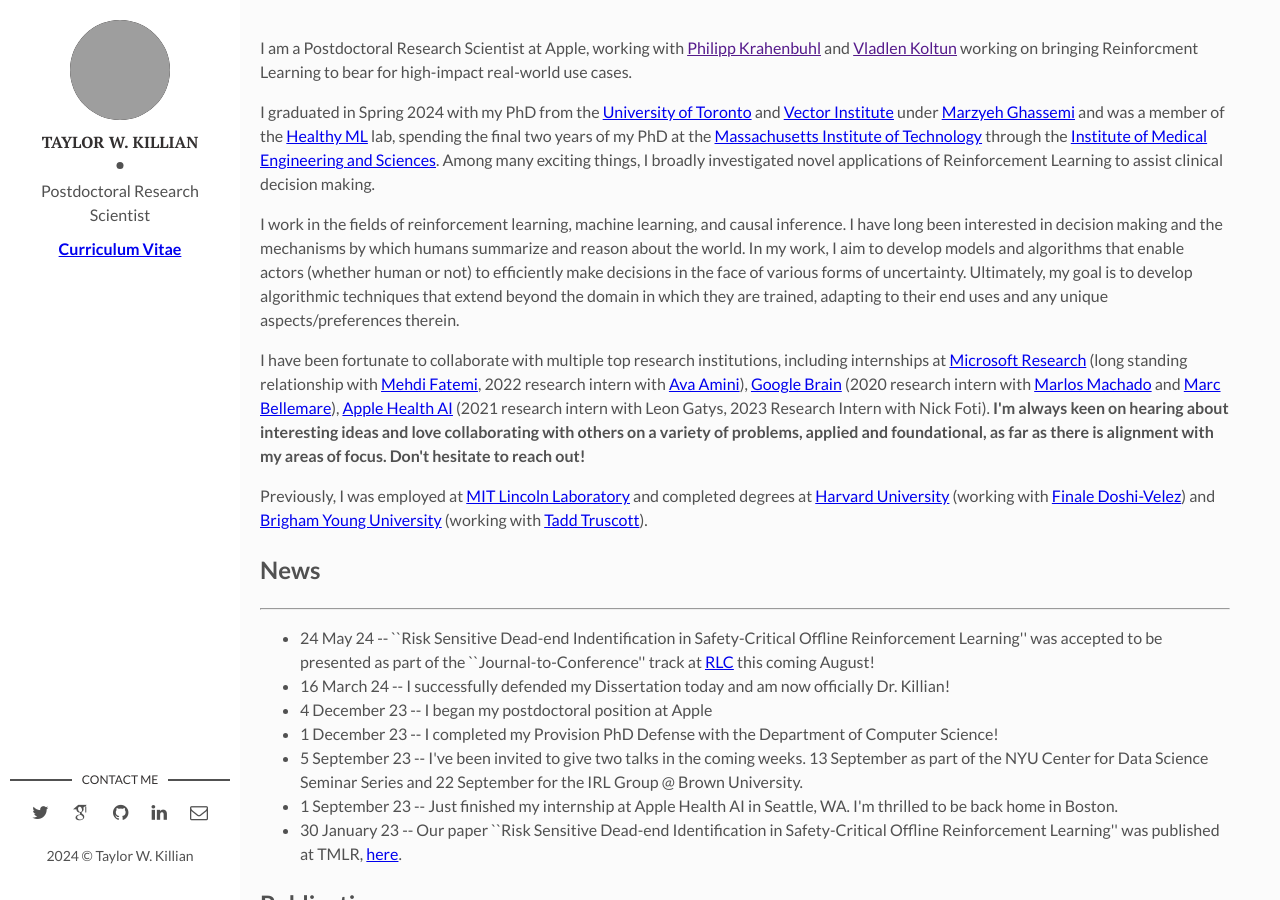
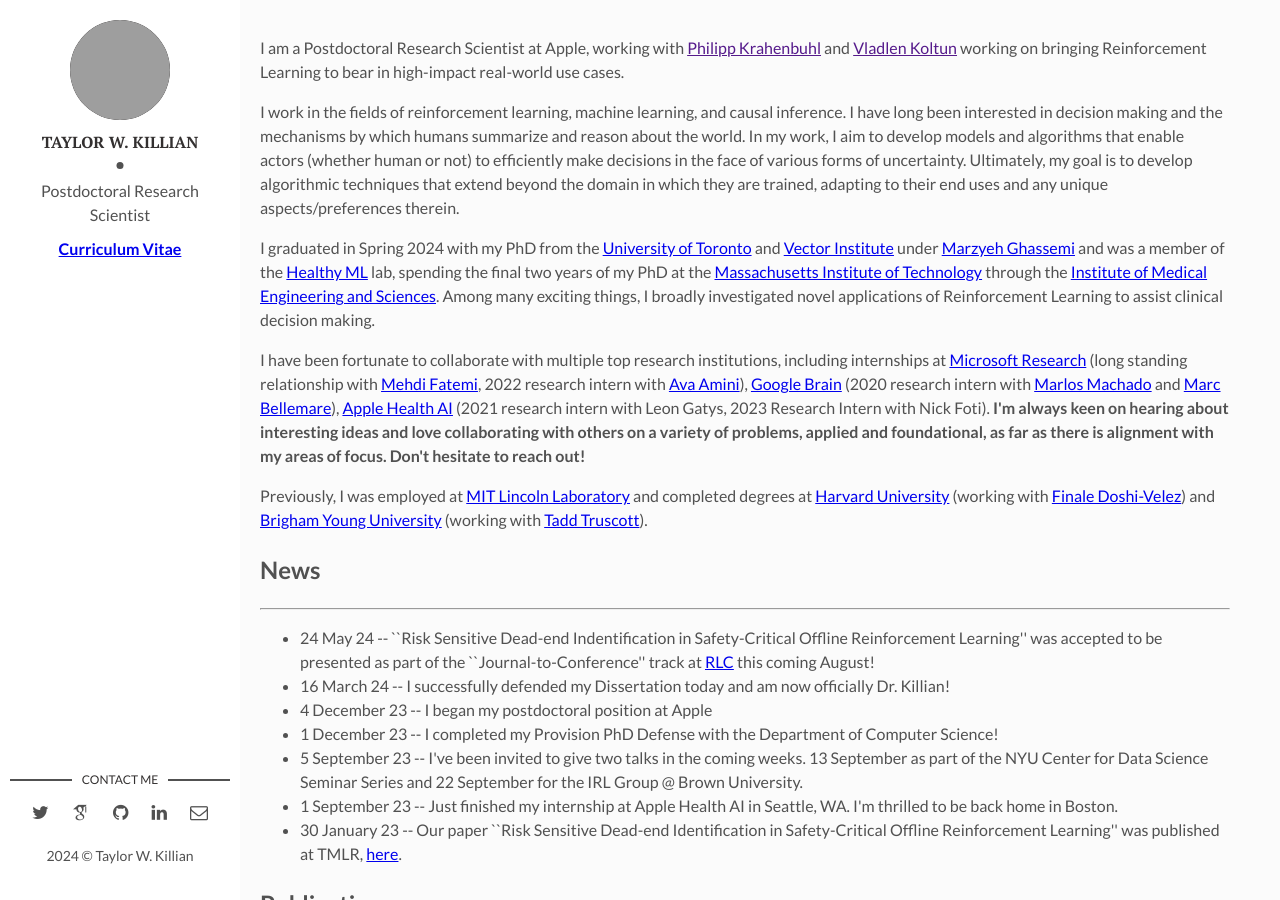
Before and after one commit to twkillian/twkillian.github.io, a Jekyll site: the page built from index.html, in a window 1280 px wide and 900 px high. Built offline with Jekyll 4.4.1, drawn with Linux system fonts in a browser that asks for light colours; nearby versions of some CDN libraries; some web fonts are replaced; the list of posts is cut into pages by our own code; grey boxes are pictures that could not be loaded.

Commit message:
Additional updates to website + CV

```diff
--- a/index.html
+++ b/index.html
@@ -8,14 +8,14 @@
 
         <div class="row">
         <p>
-        I am a Postdoctoral Research Scientist at Apple, working with <a href="">Philipp Krahenbuhl</a> and <a href="">Vladlen Koltun</a> working on bringing Reinforcment Learning to bear for high-impact real-world use cases.
+        I am a Postdoctoral Research Scientist at Apple, working with <a href="">Philipp Krahenbuhl</a> and <a href="">Vladlen Koltun</a> working on bringing Reinforcement Learning to bear in high-impact real-world use cases.
+        </p><p>
+        I work in the fields of reinforcement learning, machine learning, and causal inference. I have long been interested in decision making and the mechanisms by which humans summarize and reason about the world. In my work, I aim to develop models and algorithms that enable actors (whether human or not) to efficiently make decisions in the face of various forms of uncertainty. Ultimately, my goal is to develop algorithmic techniques that extend beyond the domain in which they are trained, adapting to their end uses and any unique aspects/preferences therein.
         </p><p>
     	  I graduated in Spring 2024 with my PhD from the <a href="https://www.utoronto.ca">University of Toronto</a> and <a href='https://vectorinstitute.ai/'> Vector Institute</a> under <a href='http://www.marzyehghassemi.com/'>Marzyeh Ghassemi</a> and was a member of the <a href='http://healthyml.org'>Healthy ML</a> lab, spending the final two years of my PhD at the <a href='https://web.mit.edu/'>Massachusetts Institute of Technology</a> through the <a href='https://imes.mit.edu/'>Institute of Medical Engineering and Sciences</a>. Among many exciting things, I broadly investigated novel applications of Reinforcement Learning to assist clinical decision making.
-  		</p><p>
-        I work in the fields of reinforcement learning, machine learning, and causal inference. I have long been interested in decision making and the mechanisms by which humans summarize and reason about the world. In my work, I aim to develop models and algorithms that enable actors (whether human or not) to efficiently make decisions in the face of various forms of uncertainty. Ultimately, my goal is to develop algorithmic techniques that extend beyond the domain in which they are trained, adapting to their end uses and any unique aspects/preferences therein.
-      </p><p>
+  		  </p><p>
     	  I have been fortunate to collaborate with multiple top research institutions, including internships at <a href="https://www.microsoft.com/en-us/research/">Microsoft Research</a> (long standing relationship with <a href='https://www.linkedin.com/in/fatemi/'>Mehdi Fatemi</a>, 2022 research intern with <a href='https://www.mit.edu/~asolei/'>Ava Amini</a>), <a href='https://research.google/teams/brain/'>Google Brain</a> (2020 research intern with <a href="https://webdocs.cs.ualberta.ca/~machado/">Marlos Machado</a> and <a href="http://www.marcgbellemare.info/">Marc Bellemare</a>), <a href="https://machinelearning.apple.com/research?page=1&tag=Health">Apple Health AI</a> (2021 research intern with Leon Gatys, 2023 Research Intern with Nick Foti). <strong>I'm always keen on hearing about interesting ideas and love collaborating with others on a variety of problems, applied and foundational, as far as there is alignment with my areas of focus. Don't hesitate to reach out!</strong>
-      </p><p>
+        </p><p>
         Previously, I was employed at <a href="https://www.ll.mit.edu//">MIT Lincoln Laboratory</a> and completed degrees at <a href="https://www.harvard.edu">Harvard University</a> (working with <a href="https://finale.seas.harvard.edu">Finale Doshi-Velez</a>) and <a href="https://www.byu.edu">Brigham Young University</a> (working with <a href="https://mae.usu.edu/people/faculty/truscott-tadd">Tadd Truscott</a>).
       </p>
           <!--\\
```
Also changed, not shown: 1 other file.
